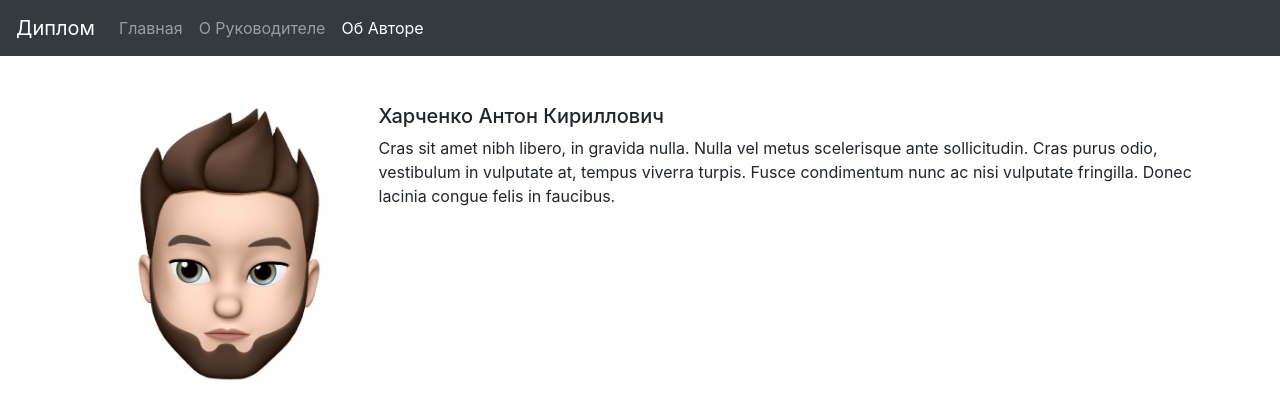
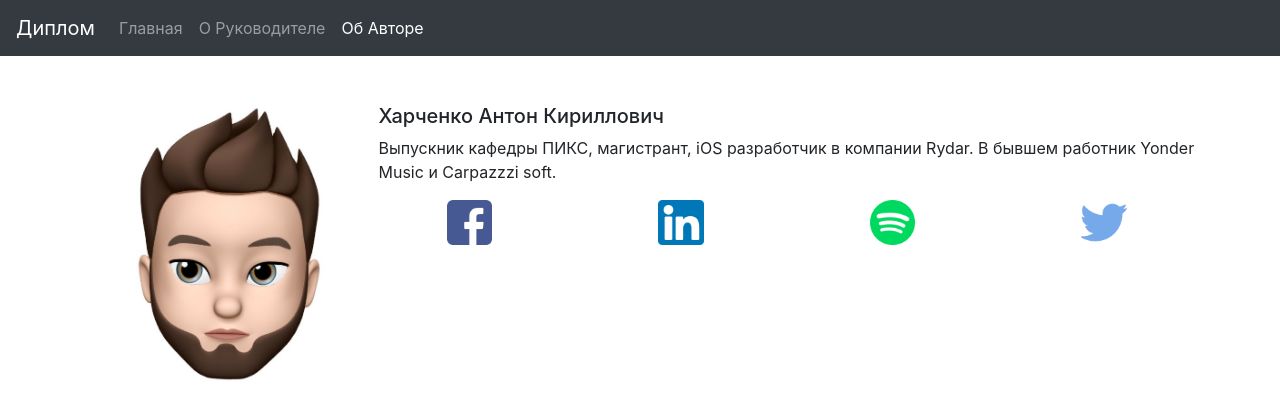
Before and after one commit to haritowa-university/oinft-site, a plain HTML site: page author.html in a window 1280 px wide. Drawn offline with nearby package versions, Linux system fonts and the light colour scheme.

Commit message:
Update title page

```diff
--- a/author.html
+++ b/author.html
@@ -37,7 +37,39 @@
             <img class="mr-3 w-25" src="img/author.jpg" alt="Generic placeholder image">
             <div class="media-body">
                 <h5 class="mt-0">Харченко Антон Кириллович</h5>
-                Cras sit amet nibh libero, in gravida nulla. Nulla vel metus scelerisque ante sollicitudin. Cras purus odio, vestibulum in vulputate at, tempus viverra turpis. Fusce condimentum nunc ac nisi vulputate fringilla. Donec lacinia congue felis in faucibus.
+                Выпускник кафедры ПИКС, магистрант, iOS разработчик в компании Rydar. В бывшем работник Yonder Music и Carpazzzi soft.
+                <!-- Social networks -->
+                <div class="row mt-3">
+                    <div class="col-sm">
+                        <center>
+                            <a href="https://fb.com/haritowa">
+                            <img class="w-25" src="img/social-facebook.png">
+                        </a>
+                        </center>
+                    </div>
+                    <div class="col-sm">
+                        <center>
+                            <a href="https://www.linkedin.com/in/haritowa/">
+                            <img class="w-25" src="img/social-linkedin.png">
+                        </a>
+                        </center>
+                    </div>
+                    <div class="col-sm">
+                        <center>
+                            <a href="https://open.spotify.com/user/12129562495?si=zrTWXXMfR5yZOFOu_3xWkg">
+                            <img class="w-25" src="img/social-spotify.png">
+                        </a>
+                        </center>
+                    </div>
+                    <div class="col-sm">
+                        <center>
+                            <a href="https://twitter.com/haritowa">
+                            <img class="w-25" src="img/social-twitter.png">
+                        </a>
+                        </center>
+                    </div>
+                </div>
+                <!-- /Social networks -->
             </div>
         </div>
     </div>
```
Also changed, not shown: title.html (+1 -1 lines), img/social-facebook.png (added), img/social-linkedin.png (added), img/social-spotify.png (added), img/social-twitter.png (added).
